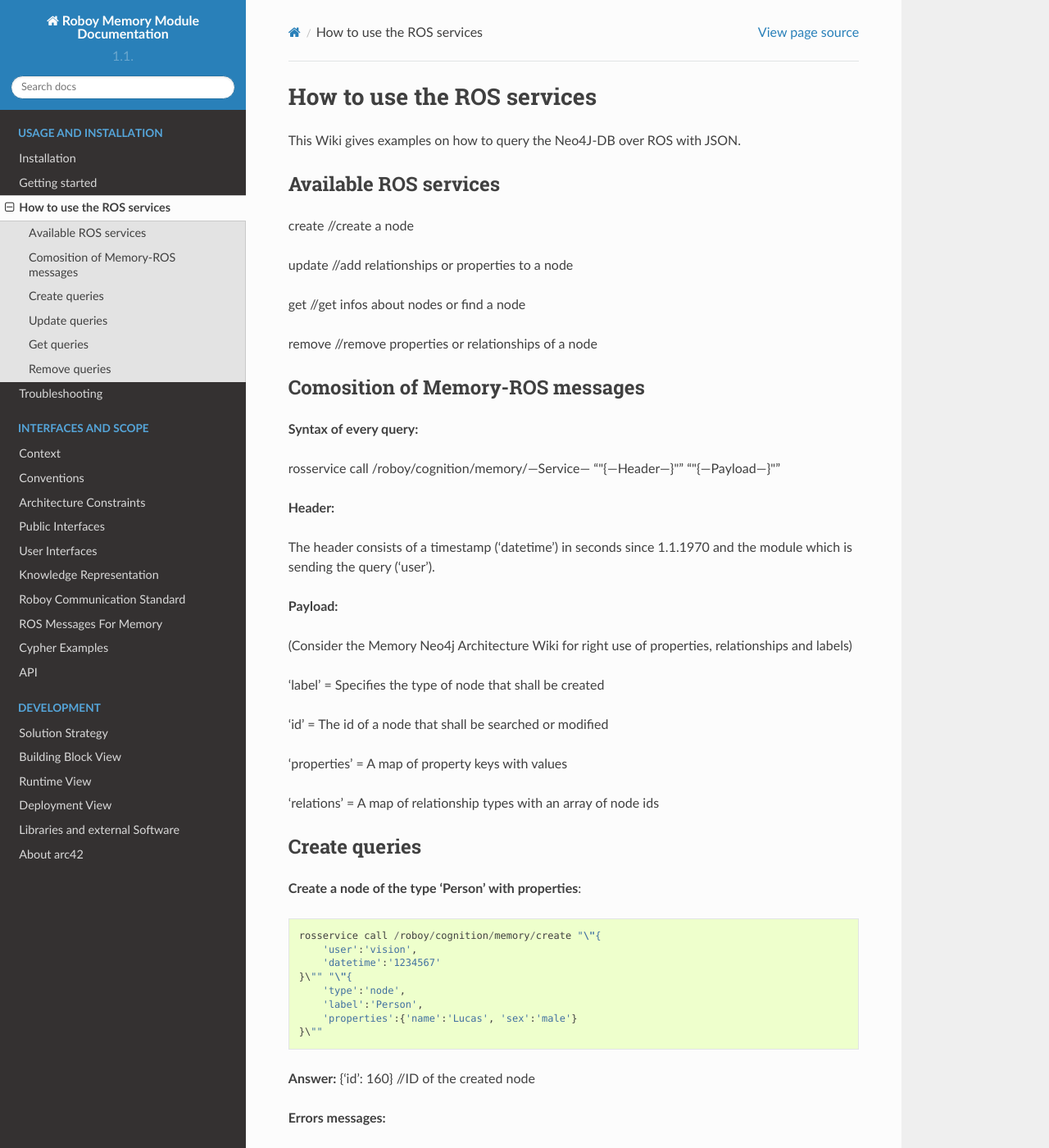
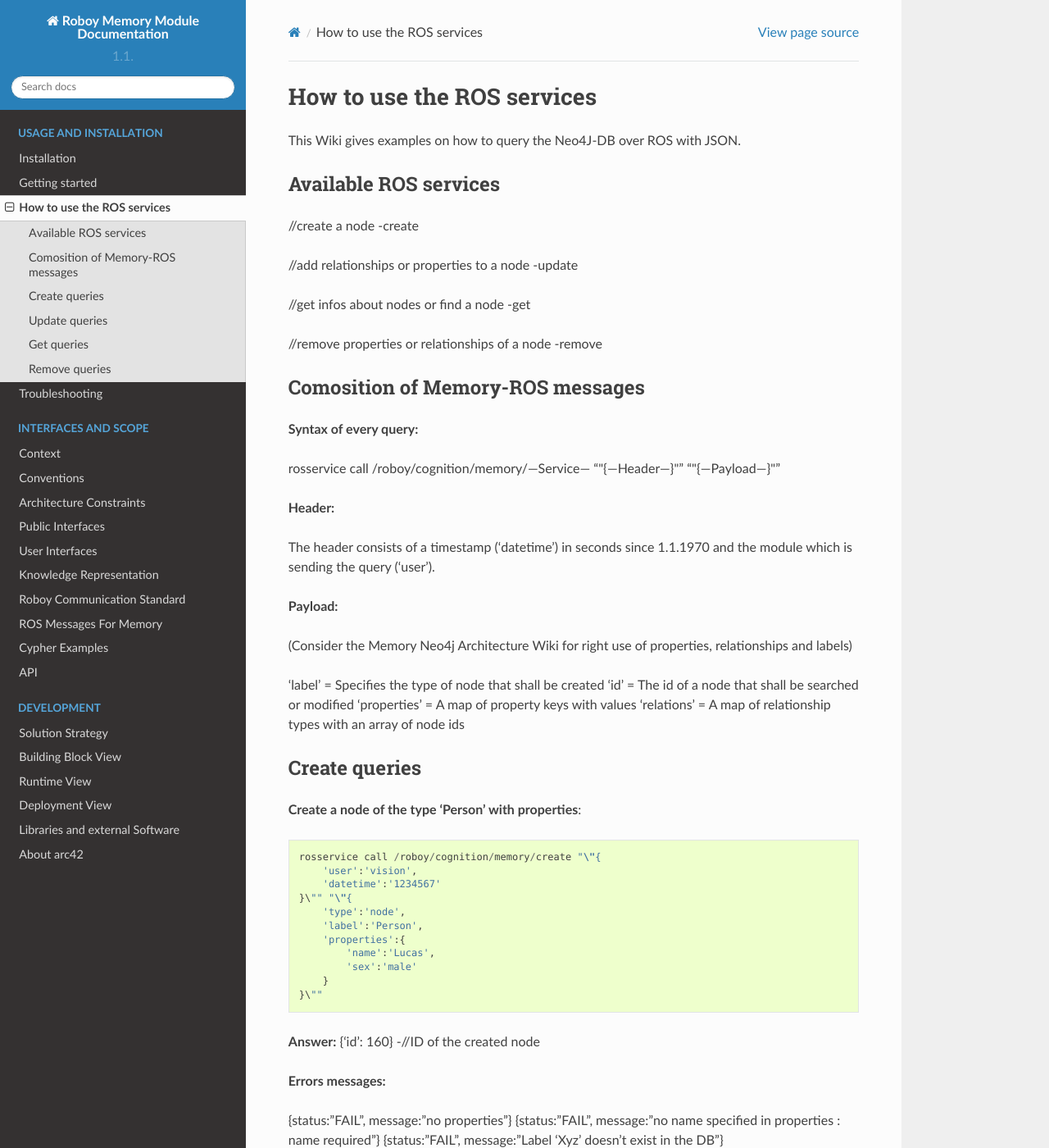
Before and after one commit to Roboy/memory, a Sphinx documentation site: the page built from docs/Usage/2_initial_experience.rst, in a window 1280 px wide and 1400 px high. Shown: the whole window at 82% size. Built offline with Sphinx 7.4.7 and the Read the Docs theme 2.0.0, drawn with Linux system fonts in a browser that asks for light colours; some of the changed text lies outside the part shown.

Commit message:
documentation

```diff
--- a/docs/Usage/2_initial_experience.rst
+++ b/docs/Usage/2_initial_experience.rst
@@ -9,13 +9,18 @@
 Available ROS services
 --------------------------------------------------
 
-create      //create a node
+//create a node
+-create
 
-update      //add relationships or properties to a node
+//add relationships or properties to a node
+-update
 
-get         //get infos about nodes or find a node
+//get infos about nodes or find a node
+-get
 
-remove      //remove properties or relationships of a node
+//remove properties or relationships of a node
+-remove
+
 
 
 Comosition of Memory-ROS messages
@@ -36,12 +41,10 @@
 (Consider the Memory Neo4j Architecture Wiki for right use of properties, relationships and labels)
 
 'label' = Specifies the type of node that shall be created
+'id' = The id of a node that shall be searched or modified
+'properties' = A map of property keys with values
+'relations' = A map of relationship types with an array of node ids
 
-'id' = The id of a node that shall be searched or modified
-
-'properties' = A map of property keys with values
-
-'relations' = A map of relationship types with an array of node ids
 
 
 
@@ -56,18 +59,20 @@
     }\"" "\"{
         'type':'node',
         'label':'Person',
-        'properties':{'name':'Lucas', 'sex':'male'}
+        'properties':{
+            'name':'Lucas',
+            'sex':'male'
+        }
     }\""
 
-**Answer:**  {'id': 160}        //ID of the created node
+**Answer:**  {'id': 160}        -//ID of the created node
 
 **Errors messages:**
 
 {status:"FAIL", message:"no properties"}
+{status:"FAIL", message:"no name specified in properties : name required"}
+{status:"FAIL", message:"Label 'Xyz' doesn't exist in the DB"}
 
-{status:"FAIL", message:"no name specified in properties : name required"}
-
-{status:"FAIL", message:"Label 'Xyz' doesn't exist in the DB"}
 
 
 
@@ -82,7 +87,10 @@
     }\"" "\"{
         'type':'node',
         'id':15,
-        'properties':{'surname':'Ki', 'xyz':'abc'}
+        'properties':{
+            'surname':'Ki',
+            'xyz':'abc'
+        }
     }\""
 
 **Add relations to the node with id 15**::
@@ -93,7 +101,10 @@
     }\"" "\"{
         'type':'node',
         'id':15,
-        'relations':{'LIVE_IN':[28,23],'STUDY_AT':[16]}
+        'relations':{
+            'LIVE_IN':[28,23],
+            'STUDY_AT':[16]
+        }
     }\""
 
 **Add properties + relations to the node with id 15**::
@@ -104,8 +115,13 @@
     }\"" "\"{
         'type':'node',
         'id':15,
-        'properties':{'surname':'Ki', 'xyz':123},
-        'relations':{'LIVE_IN':[28,23],'STUDY_AT':[16]}
+        'properties':{
+            'surname':'Ki', 'xyz':123
+        },
+        'relations':{
+            'LIVE_IN':[28,23],
+            'STUDY_AT':[16]
+        }
     }\""
 
 **Answer:** {status:"OK"}
@@ -129,6 +145,7 @@
     }\""
 
 **Answer:**
+
     {
         'id': 15,
         'labels': ["person"],
```
